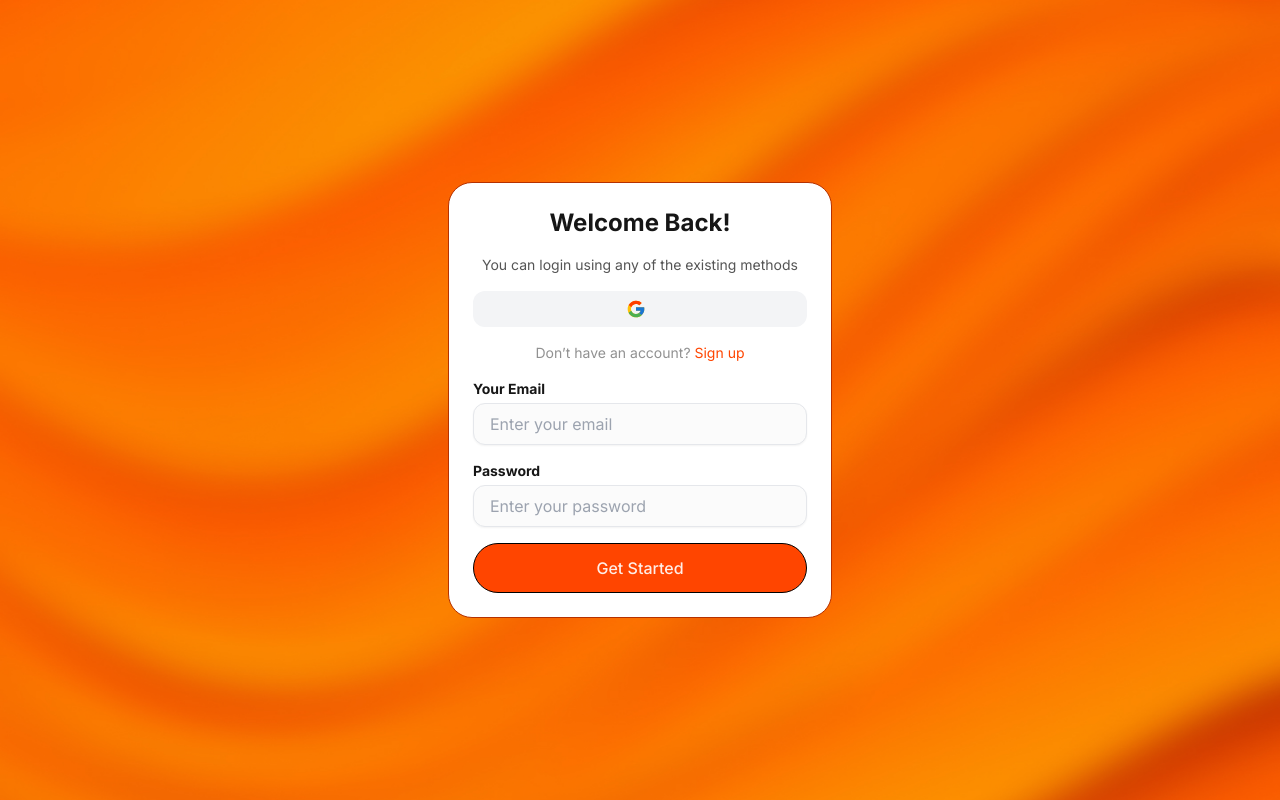
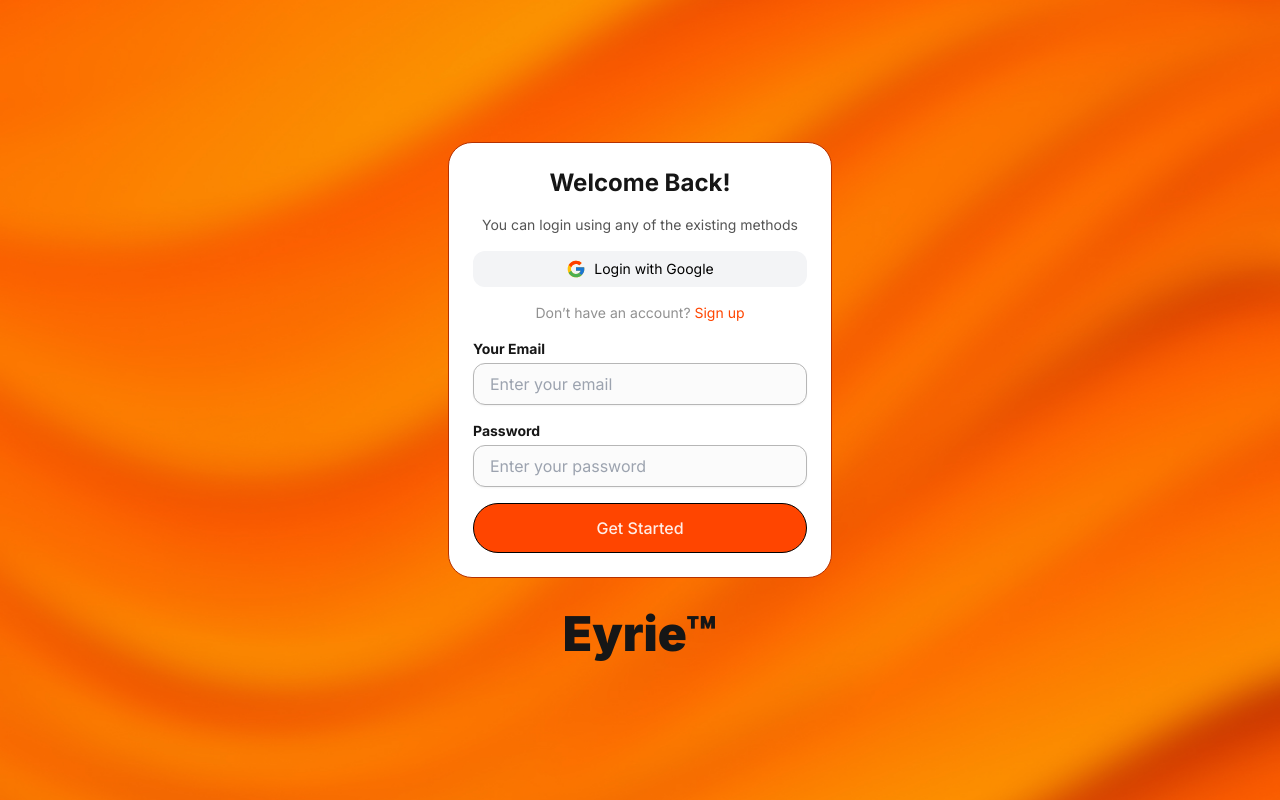
Before and after one commit to D-Unique/Eyrie, a Next.js app in the folder Eyrie-web/: page /login in a window 1280 px wide. Built offline with nearby package versions, Linux system fonts and the light colour scheme.

Commit message:
refactor: rename Navbar to LandingPageNavbar and add footer to Login page

```diff
--- a/Eyrie-web/src/app/login/page.tsx
+++ b/Eyrie-web/src/app/login/page.tsx
@@ -33,8 +33,9 @@ export default function Login() {
       </div>
 
       {/* Login Form */}
-      <div className="absolute inset-0 flex items-center justify-center p-4 z-10 overflow-y-auto">
-        <div className="bg-white w-full max-w-sm p-4 sm:p-6 rounded-[24px] border border-[#B53100] flex flex-col gap-4 max-h-screen overflow-y-auto">
+      <div className="relative flex flex-col min-h-screen items-center justify-center p-4 z-10">
+
+        <div className="bg-white w-full max-w-sm p-4 sm:p-6 rounded-[24px] border border-[#B53100] flex flex-col gap-4">
           <h1 className="text-2xl sm:text-2xl font-bold text-center text-[#161616]">
             Welcome Back!
           </h1>
@@ -45,8 +46,13 @@ export default function Login() {
           {/* Social Login Buttons */}
           <button className="flex items-center justify-center w-full bg-gray-100 text-black text-sm py-2 px-4 rounded-xl hover:bg-[#B6B6B6] transition duration-300">
             <Image
-              src="/images/google-icon.svg" alt="Google" width={20} height={20} className="mr-2"
+              src="/images/google-icon.svg"
+              alt="Google"
+              width={20}
+              height={20}
+              className="mr-2"
             />
+            Login with Google
           </button>
 
           <p className="text-center text-sm text-[#919191]">
@@ -59,7 +65,10 @@ export default function Login() {
           {/* Login Form */}
           <form onSubmit={handleSubmit} className="space-y-4">
             <div>
-              <label htmlFor="email" className="block text-sm font-bold text-[#161616]">
+              <label
+                htmlFor="email"
+                className="block text-sm font-bold text-[#161616]"
+              >
                 Your Email
               </label>
               <input
@@ -70,11 +79,14 @@ export default function Login() {
                 onChange={handleChange}
                 required
                 placeholder="Enter your email"
-                className="mt-1 block w-full px-4 py-2 bg-[#FBFBFB] border border-[B6B6B6] rounded-xl shadow-sm focus:ring-orange-500 focus:border-orange-500 focus:outline-none"
+                className="mt-1 block w-full px-4 py-2 bg-[#FBFBFB] border border-[#B6B6B6] rounded-xl shadow-sm focus:ring-orange-500 focus:border-orange-500 focus:outline-none"
               />
             </div>
             <div>
-              <label htmlFor="password" className="block text-sm font-bold text-[#161616]">
+              <label
+                htmlFor="password"
+                className="block text-sm font-bold text-[#161616]"
+              >
                 Password
               </label>
               <input
@@ -85,7 +97,7 @@ export default function Login() {
                 onChange={handleChange}
                 required
                 placeholder="Enter your password"
-              className="mt-1 block w-full px-4 py-2 bg-[#FBFBFB] border border-[B6B6B6] rounded-xl shadow-sm focus:ring-orange-500 focus:border-orange-500 focus:outline-none"
+                className="mt-1 block w-full px-4 py-2 bg-[#FBFBFB] border border-[#B6B6B6] rounded-xl shadow-sm focus:ring-orange-500 focus:border-orange-500 focus:outline-none"
               />
             </div>
             <button
@@ -96,6 +108,11 @@ export default function Login() {
             </button>
           </form>
         </div>
+
+        {/* Footer */}
+        <div className="mt-8 text-center">
+          <p className="text-3xl sm:text-4xl md:text-5xl font-black text-[#161616]">Eyrie™</p>
+        </div>
       </div>
     </div>
   );
--- a/Eyrie-web/src/app/page.tsx
+++ b/Eyrie-web/src/app/page.tsx
@@ -1,5 +1,5 @@
 "use client"; // This is a client component
-import Navbar from "@/components/Navbar";
+import Navbar from "@/components/LandingPageNavbar";
 import HeroSection from "@/components/HeroSection";
 import FeaturedListings from "@/components/FeaturedListings";
 import WhatYouGet from "@/components/WhatYouGet";
```
Also changed, not shown: Eyrie-web/public/work.png (deleted), Eyrie-web/src/components/LandingPageNavbar.tsx (renamed from Eyrie-web/src/components/Navbar.tsx). Lines whose indentation alone changed are shown as unchanged.
